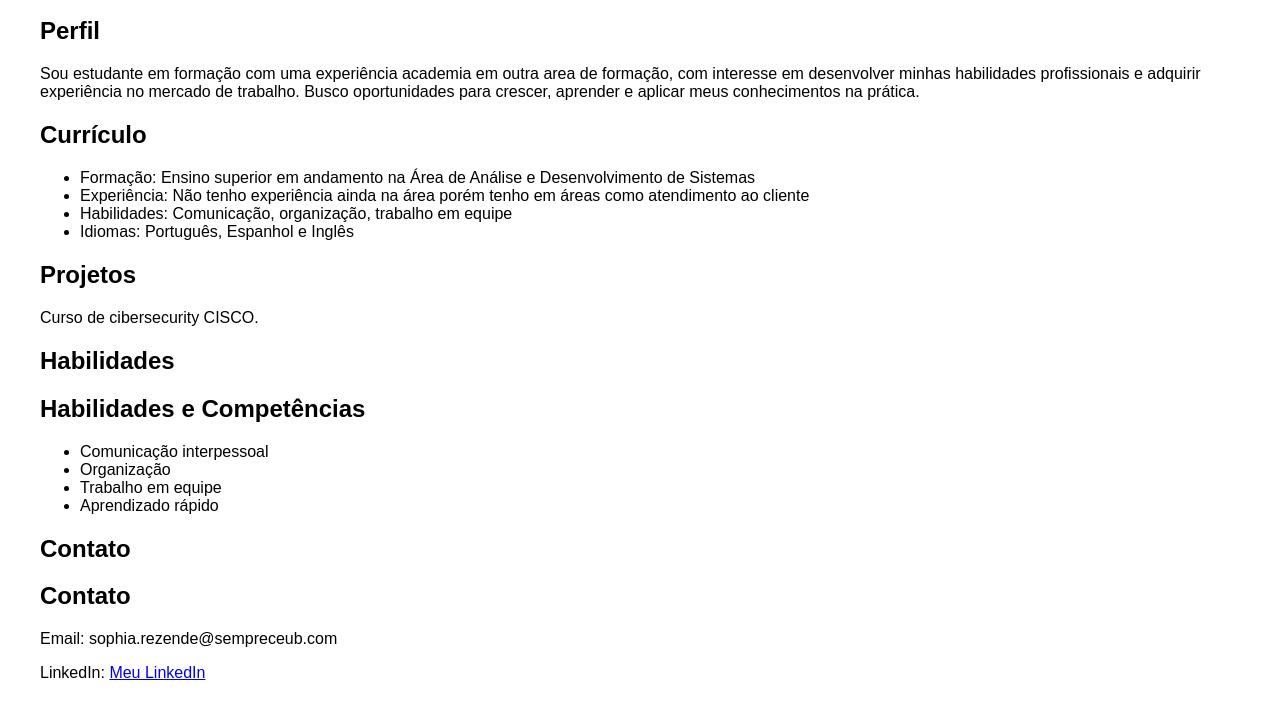
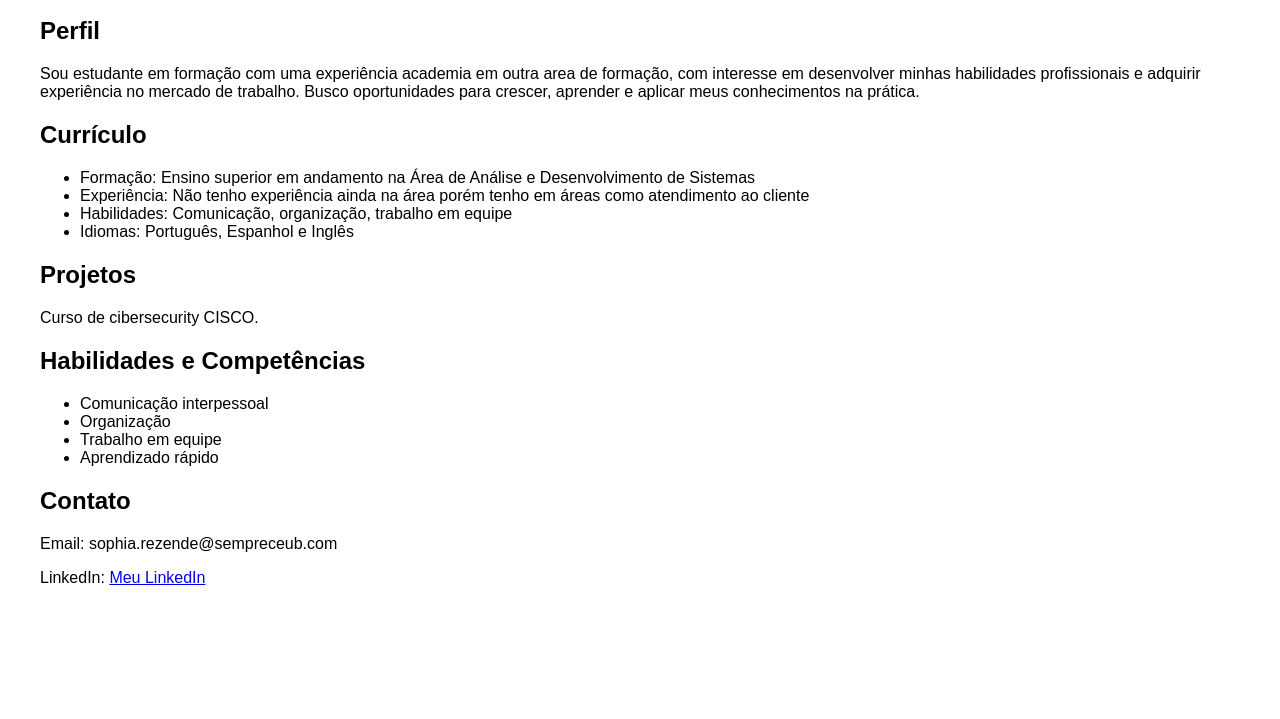
Before and after one commit to sophiarezende/portfolioHUB, a plain HTML site: page index.html in a window 1280 px wide. Shown: the part 119-838 px from the top of the page. After the commit the page ends 800 px from the top, so only its background shows below. Drawn offline with Linux system fonts and the light colour scheme.

Commit message:
Update index.html

```diff
--- a/index.html
+++ b/index.html
@@ -22,7 +22,7 @@
 <h2>Projetos</h2>
 <p>Curso de cibersecurity CISCO.</p>
 
-<h2>Habilidades</h2>
+
 <h2>Habilidades e Competências</h2>
 <ul>
   <li>Comunicação interpessoal</li>
@@ -31,7 +31,7 @@
   <li>Aprendizado rápido</li>
 </ul>
 
-<h2>Contato</h2>
+
 <h2>Contato</h2>
 <p>Email: sophia.rezende@sempreceub.com</p>
 <p>LinkedIn: <a href="https://www.linkedin.com/in/sophia-rezende-304a073a2" target="_blank">Meu LinkedIn</a></p>
```
